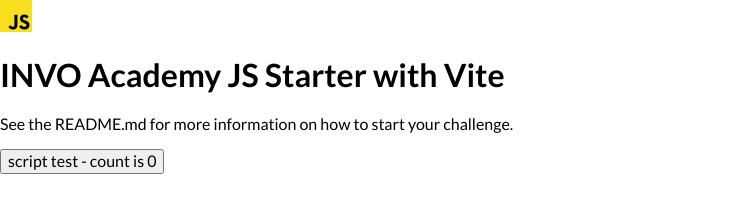
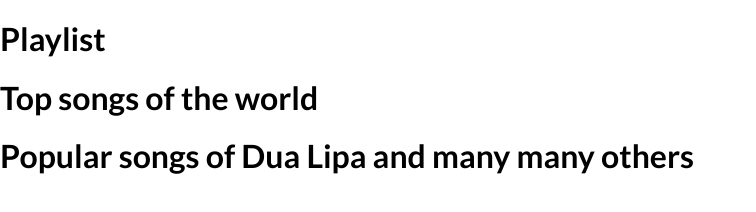
Before and after one commit to keremenen/spotify-playlist-view, a website built with Vite: page index.html in a window 1280 px wide. Shown: the whole page, without its empty margins (0-756 px from the left). Built offline with nearby package versions, Linux system fonts and the light colour scheme.

Commit message:
Added html structure of top-menu && hero components

```diff
--- a/index.html
+++ b/index.html
@@ -12,15 +12,23 @@
 
 <body>
   <div id="home-page">
-    <div>
-      <img src="/assets/images/javascript.svg" class="logo vanilla" alt="JavaScript logo" />
-      <h1>INVO Academy JS Starter with Vite</h1>
-      <p>
-        See the README.md for more information on how to start your challenge.
-      </p>
-      <div class="card">
-        <button id="counter" type="button"></button>
+    <div class="top-menu-component">
+      <div class="top-menu-component__naviaton-wrapper">
+        <div class="top-menu-component__naviation-button--left"></div>
+        <div class="top-menu-component__naviation-button--right"></div>
       </div>
+      <div class="top-menu-component__user-wrapper">
+        <div class="top-menu-component__user-avatar"></div>
+        <div class="top-menu-component__user-name"></div>
+      </div>
+    </div>
+    <div class="hero-component">
+      <div class="hero-component__text-wrapper">
+        <h1 class="hero-component__playlist-info">Playlist</h1>
+        <h1 class="hero-component__playlist-name">Top songs of the world</h1>
+        <h1 class="hero-component__playlist-description">Popular songs of Dua Lipa and many many others</h1>
+      </div>
+      <div class="hero-component__background-image"></div>
     </div>
   </div>
 
```
Also changed, not shown: public/assets/arrow.png (added), public/images/playlist-background.jpg (added), public/users/user-avatar.png (added).
